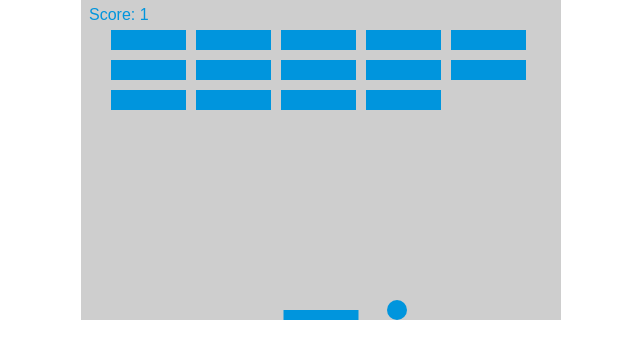
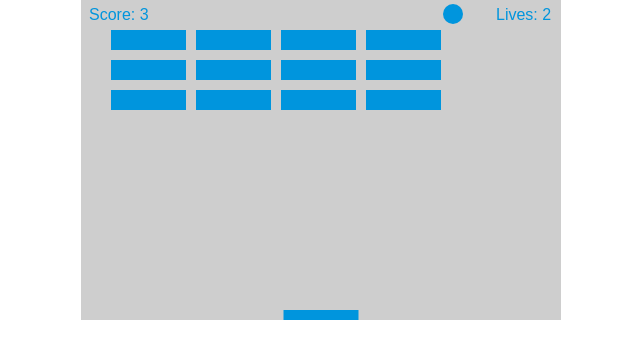
Before and after one commit to Jesse-Tingle/brick-breaker, a plain HTML site: page index.html in a window 1280 px wide. Shown: the whole page, without its empty margins (319-959 px from the left). Drawn offline with Linux system fonts and the light colour scheme.

Commit message:
adds tracking for amount of lives for user

```diff
--- a/index.html
+++ b/index.html
@@ -45,6 +45,7 @@
         var brickOffsetTop = 30;
         var brickOffsetLeft = 30;
         var score = 0;
+        var lives = 3;
 
         var bricks = [];
         for (var c = 0; c < brickColumnCount; c++) {
@@ -94,7 +95,6 @@
                             if (score == brickRowCount * brickColumnCount) {
                                 alert("YOU WIN, CONGRATS!");
                                 document.location.reload();
-                                clearInterval(interval); // Needed for Chrome to end game
                             }
                         }
                     }
@@ -138,6 +138,11 @@
             ctx.fillStyle = "#0095DD";
             ctx.fillText("Score: " + score, 8, 20);
         }
+        function drawLives() {
+            ctx.font = "16px Arial";
+            ctx.fillStyle = "#0095DD";
+            ctx.fillText("Lives: " + lives, canvas.width - 65, 20);
+        }
 
         function draw() {
             ctx.clearRect(0, 0, canvas.width, canvas.height);
@@ -145,6 +150,7 @@
             drawBall();
             drawPaddle();
             drawScore();
+            drawLives();
             collisionDetection();
 
             if (x + dx > canvas.width - ballRadius || x + dx < ballRadius) {
@@ -158,9 +164,18 @@
                     dy = -dy;
                 }
                 else {
-                    alert("GAME OVER");
-                    document.location.reload();
-                    clearInterval(interval); // Needed for Chrome to end game
+                    lives--;
+                    if (!lives) {
+                        alert("GAME OVER");
+                        document.location.reload();
+                    }
+                    else {
+                        x = canvas.width / 2;
+                        y = canvas.height - 30;
+                        dx = 3;
+                        dy = -3;
+                        paddleX = (canvas.width - paddleWidth) / 2;
+                    }
                 }
             }
 
@@ -173,9 +188,10 @@
 
             x += dx;
             y += dy;
+            requestAnimationFrame(draw);
         }
 
-        var interval = setInterval(draw, 10);
+        draw();
     </script>
 
 </body>
```
